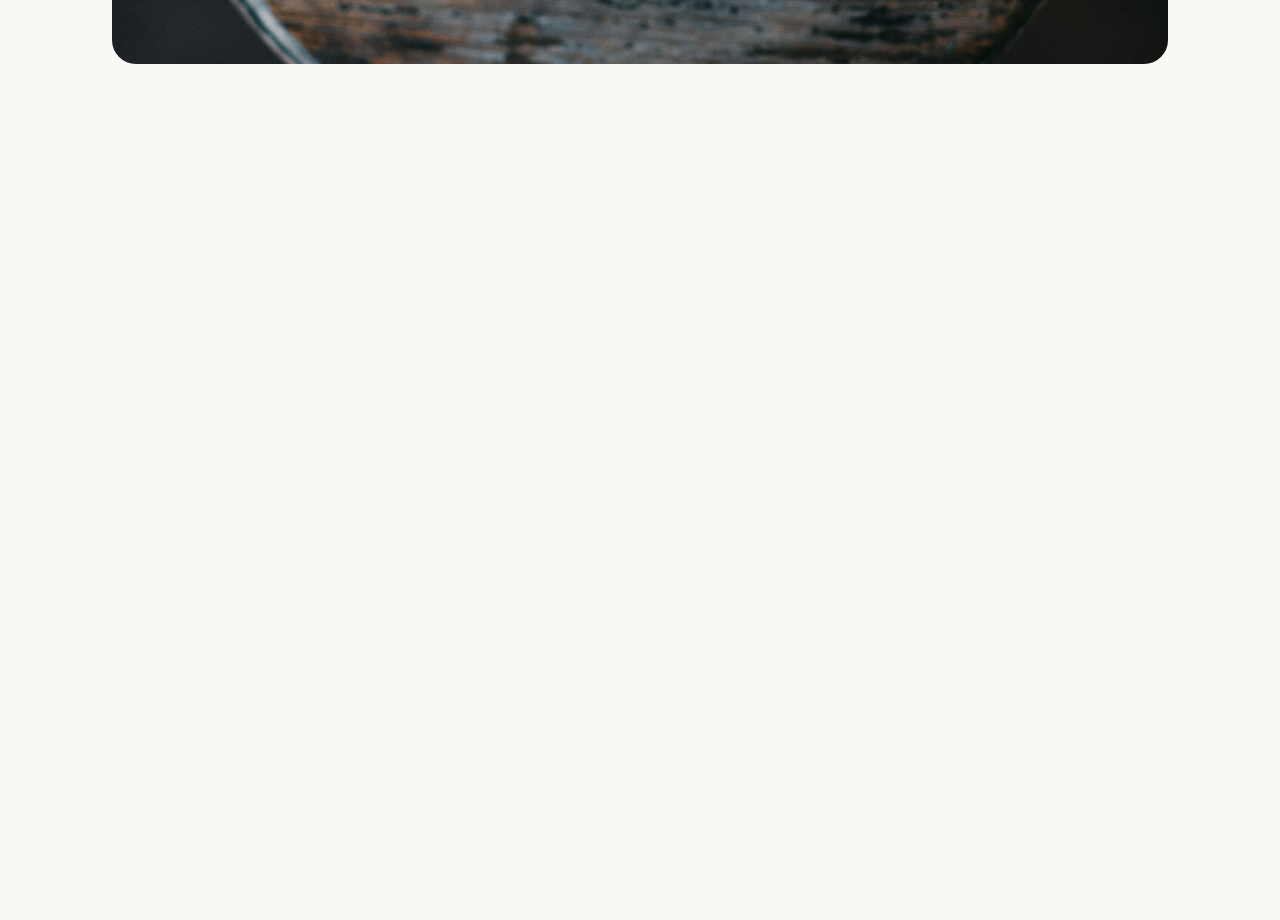
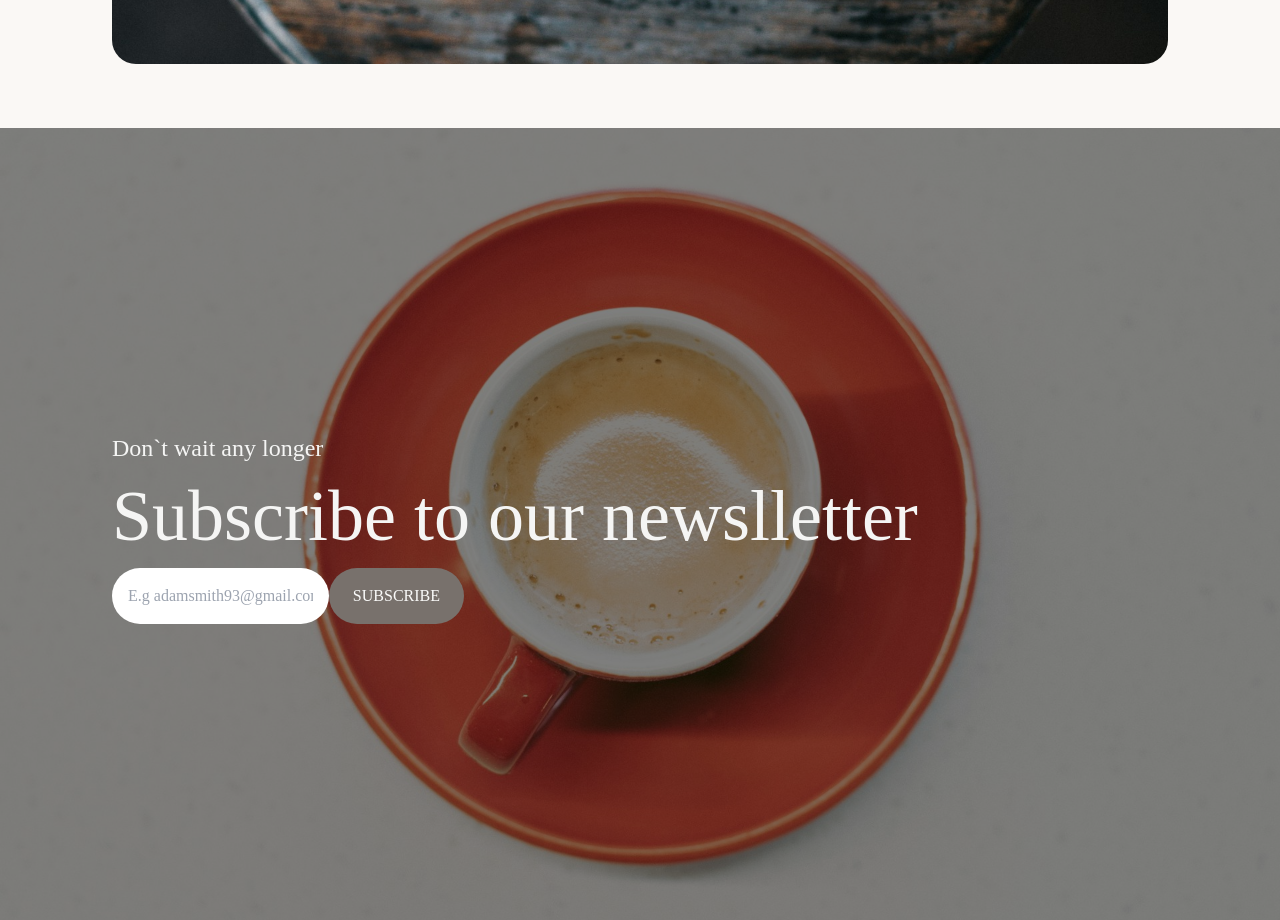
Before and after one commit to DarkoM996/coffeebar-website, a React (Vite) app: page /about in a window 1280 px wide. Shown: the part 3660-4580 px from the top of the page. Before the commit the page ends 3788 px from the top, so only its background shows below. Built offline with nearby package versions, Linux system fonts and the light colour scheme; a web font is replaced by a local one.

Commit message:
new section added

```diff
--- a/src/pages/AboutPage.tsx
+++ b/src/pages/AboutPage.tsx
@@ -2,6 +2,7 @@ import AboutHero from "../components/aboutpage-components/AboutHero";
 import AboutValueOne from "../components/aboutpage-components/AboutValueOne";
 import AboutValueTwo from "../components/aboutpage-components/AboutValueTwo";
 import AboutWhyUsSection from "../components/aboutpage-components/AboutWhyUsSection";
+import CTA from "../components/CTA";
 
 const AboutPage = () => {
   return (
@@ -10,6 +11,7 @@ const AboutPage = () => {
       <AboutWhyUsSection />
       <AboutValueOne />
       <AboutValueTwo />
+      <CTA />
     </>
   );
 };
```
